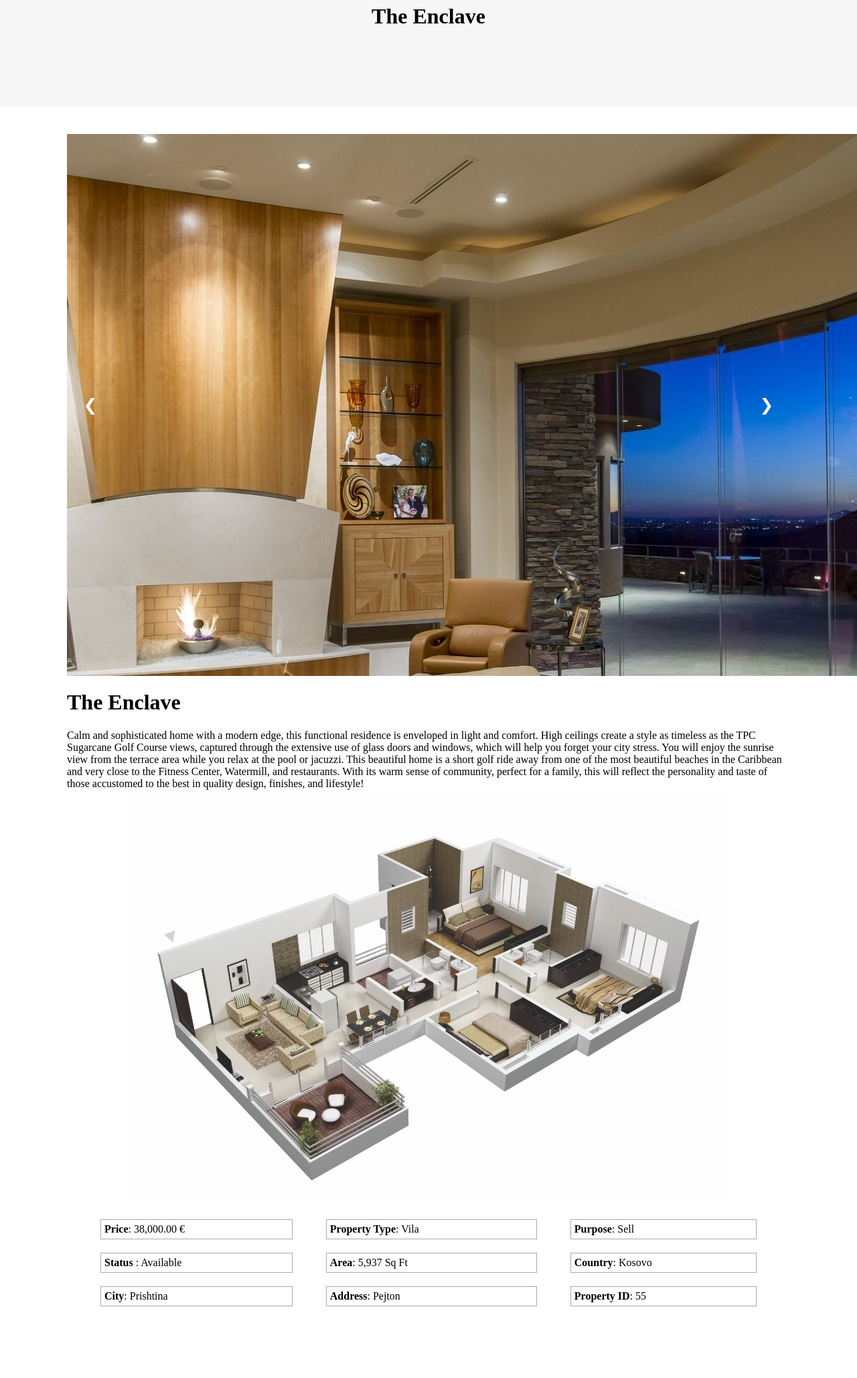
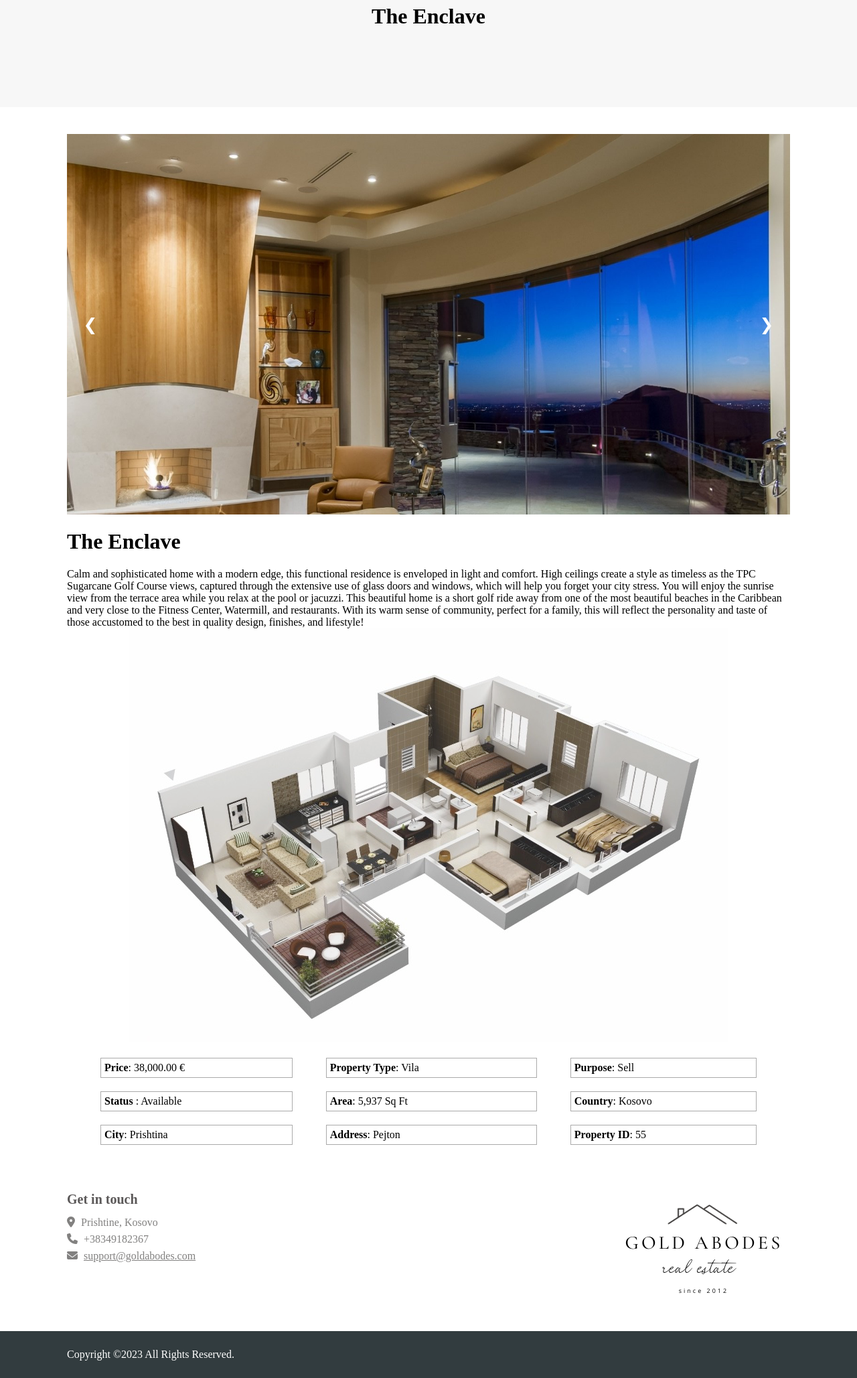
Before and after one commit to zadekastrati/real-estate, a PHP site: page /property.html in a window 1280 px wide; the page is wider, and only the part inside the window is pictured. Shown: the part 237-2294 px from the top of that part at 67% size. Before the commit the page ends 2187 px from the top of that part, so only its background shows below. Run offline with PHP 8.4, Linux system fonts and the light colour scheme.

Commit message:
Footer Section and added some other styles.

```diff
--- a/property.html
+++ b/property.html
@@ -121,6 +121,35 @@
             </div>
         </div>
     </div>
+
+    <!-- Footer Section -->
+    <footer class="padding-lr-100">
+        <div class="footer1">
+            <div class="title">
+                Get in touch
+            </div>
+            <ul class="menu">
+                <li>
+                    <i class="fa fa-location-dot"></i>
+                    <span>Prishtine, Kosovo</span>
+                </li>
+                <li>
+                    <i class="fa fa-phone"></i>
+                    <span>+38349182367</span>
+                </li>
+                <li>
+                    <i class="fa fa-envelope"></i>
+                    <a href="mailto:support@goldabodes.com">support@goldabodes.com</a>
+                </li>
+            </ul>
+        </div>
+        <div class="footer-logo">
+            <img src="assets/images/logo.png" alt="">
+        </div>
+    </footer>
+    <div class="footer2">
+        <p class="padding-lr-100">Copyright ©2023 All Rights Reserved.</p>
+    </div>
     <script src="script.js"></script>
 </body>
 
--- a/style.css
+++ b/style.css
@@ -297,6 +297,7 @@ footer .footer-logo {
     box-sizing: border-box;
 }
 
+
 button {
     width: 50%;
     padding: 8px;
@@ -397,6 +398,9 @@ button:active {
     position: relative;
 }
 
+.slider-image{
+    width: 100%;
+}
 
 
 .banner2 {
@@ -426,3 +430,7 @@ button:active {
     border: 1px solid #aaa;
     padding: 5px;
 }
+
+.slider-image{
+    padding-right: 30px;
+}
```
